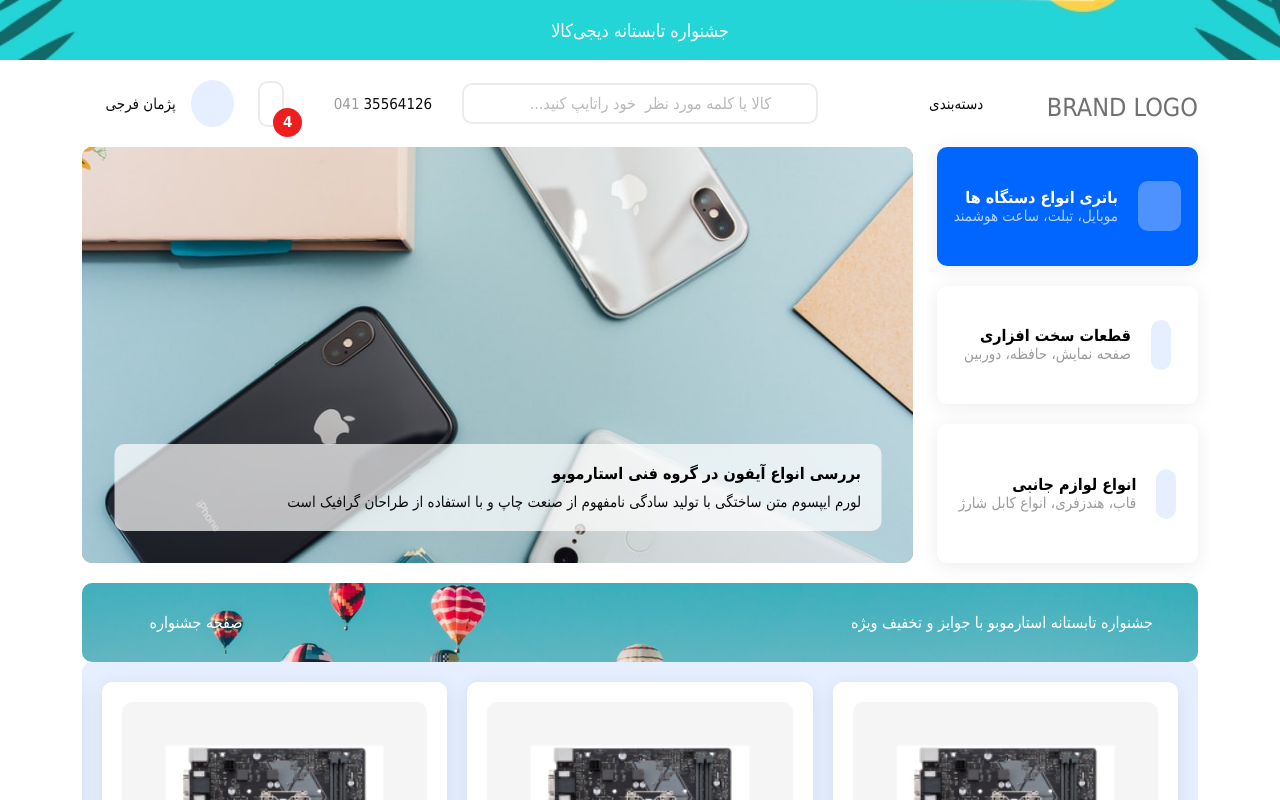
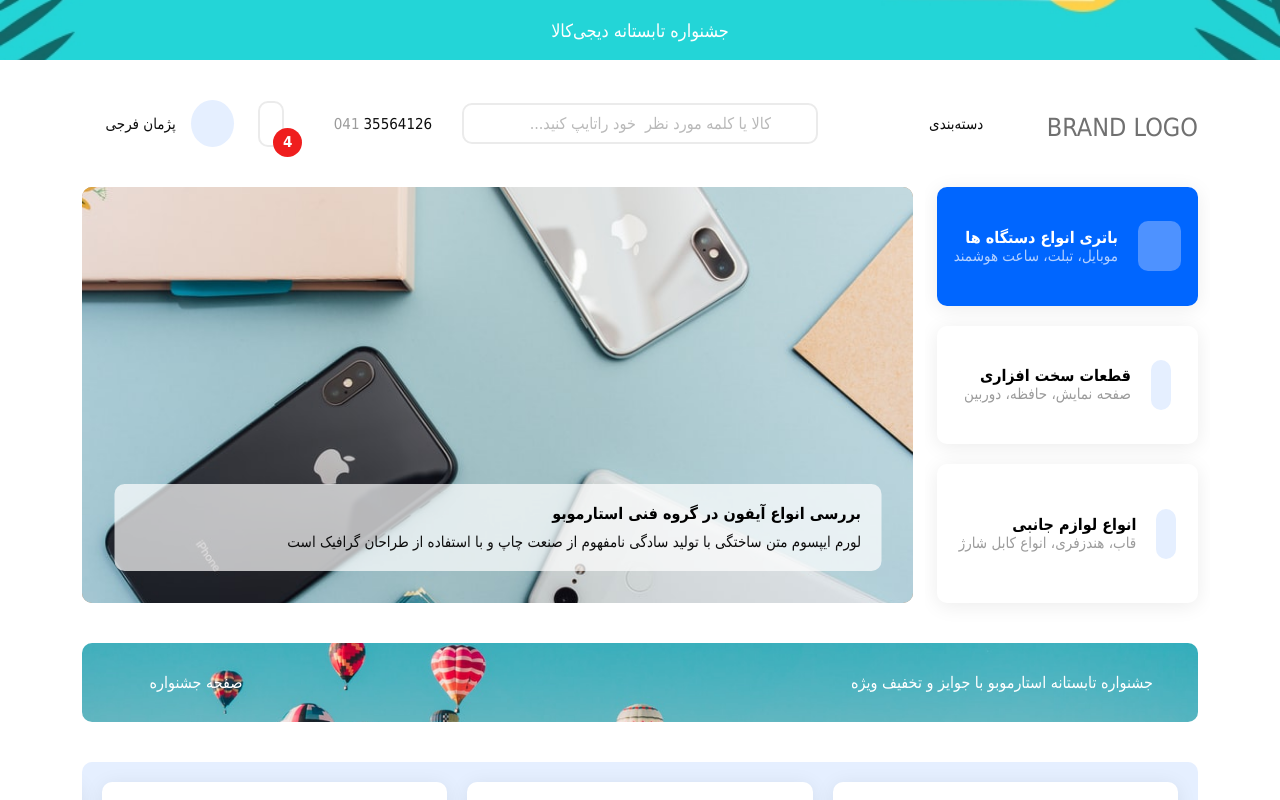
Before and after one commit to mmp-8001/landing-page-resume, a Vue app: page / in a window 1280 px wide. Shown: the top 800 px of the page. Built offline with nearby package versions, Linux system fonts and the light colour scheme; a web font is replaced by a local one.

Commit message:
some issues fixed

```diff
--- a/src/components/Banner.vue
+++ b/src/components/Banner.vue
@@ -2,7 +2,9 @@
   <div class="container">
     <div class="row">
       <div class="banner">
-        <div class="content d-flex justify-content-between" style="background-image: url('src/assets/img/banner.png')">
+        <div
+            class="content d-flex flex-md-row justify-content-md-between flex-column justify-content-center align-items-center"
+            style="background-image: url('src/assets/img/banner.png')">
           <div class="title"><span>جشنواره تابستانه استارموبو با جوایز و تخفیف ویژه</span></div>
           <div class="link d-flex align-items-center">
             <span>صفحه جشنواره</span>
@@ -19,14 +21,17 @@
 </script>
 
 <style scoped lang="scss">
+$vertical-space: 40px;
+
 .banner {
   font-weight: 500;
+  margin-bottom: $vertical-space;
 
   .content {
     cursor: pointer;
     color: white;
-    background-color: red;
     border-radius: 10px;
+    row-gap: 20px;
     background-repeat: no-repeat;
     background-size: cover;
     background-position: 50% 65%;
@@ -34,10 +39,6 @@
 
     &:hover .link .icon-arrow-left {
       transform: translateX(-3px);
-    }
-
-    .title {
-
     }
 
     .link {
--- a/src/components/Carousel.vue
+++ b/src/components/Carousel.vue
@@ -131,10 +131,11 @@ export default {
 };
 </script>
 <style lang="scss">
-$vertical-space: 20px;
+$vertical-space: 40px;
 
 .main-slider {
-  padding: $vertical-space 0;
+  padding-top: $vertical-space;
+  padding-bottom: $vertical-space;
 
   .swiper-slide {
     border-radius: 10px;
@@ -188,7 +189,8 @@ $vertical-space: 20px;
 }
 
 .side-button {
-  padding: $vertical-space 0;
+  padding-top: $vertical-space;
+  padding-bottom: $vertical-space;
 
   .thumb {
     column-gap: 20px;
@@ -253,6 +255,8 @@ $vertical-space: 20px;
 // Large devices (desktops, 992px and up)
 @media (min-width: 992px) {
   .main-slider {
+    padding-bottom: 0;
+
     .swiper-slide {
       padding-top: 50%;
     }
@@ -261,6 +265,9 @@ $vertical-space: 20px;
 
 // X-Large devices (large desktops, 1200px and up)
 @media (min-width: 1200px) {
+  .main-slider {
+    padding-bottom: $vertical-space;
+  }
   .side-button {
     .swiper-wrapper {
       flex-direction: column;
--- a/src/components/Cart.vue
+++ b/src/components/Cart.vue
@@ -102,7 +102,7 @@ $corner-space: 18px;
   position: absolute;
   color: #9B9B9B;
   font-size: 13px;
-  width: calc(100% + 175px);
+  width: calc(100% + 200px);
   height: auto;
   left: 0;
   padding: $corner-space;
@@ -230,6 +230,9 @@ $corner-space: 18px;
 
 // Large devices (desktops, 992px and up)
 @media (min-width: 992px) {
+  .cart {
+    width: calc(100% + 175px);
+  }
   .shop {
     .icon-shopping-cart {
       border: 2px solid #EBEBEB;
--- a/src/components/Navbar.vue
+++ b/src/components/Navbar.vue
@@ -40,13 +40,12 @@ import Menu from './Menu.vue'
 </script>
 
 <style scoped lang="scss">
-
-// Colors
 $text_main_color: #0D0D0D;
+$vertical-space: 40px;
 
 .navbar {
   color: $text_main_color;
-  margin-top: 20px;
+  margin-top: $vertical-space;
   font-size: 15px;
 
   & > .row {
--- a/src/components/UserAccount.vue
+++ b/src/components/UserAccount.vue
@@ -32,7 +32,7 @@ $primary-color: #0D0D0D;
   .prof-card {
     row-gap: 10px;
     display: flex;
-    width: calc(100% + 122px);
+    width: calc(100% + 150px);
     height: auto;
     left: 0;
     padding: 10px;
```
